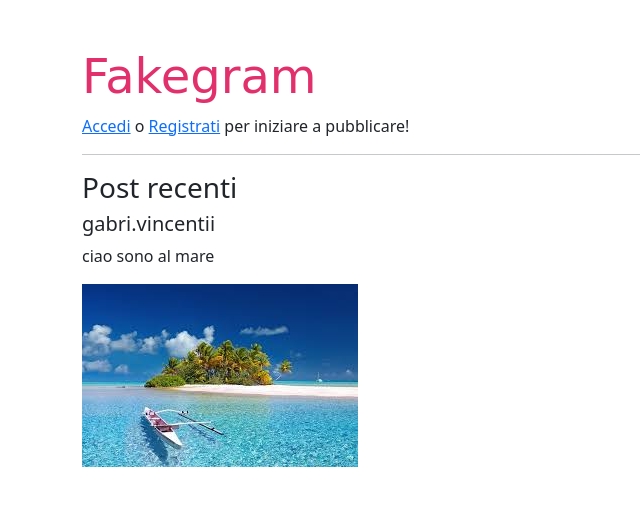
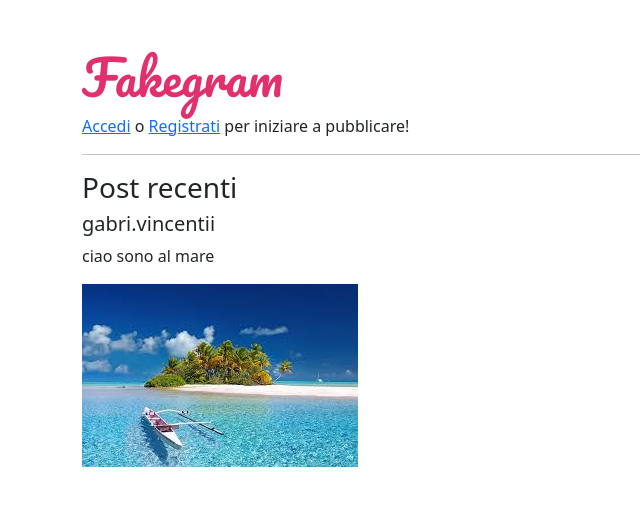
Before and after one commit to AlessioLodi/progetto_python_social, a Flask app: page / in a window 1280 px wide. Shown: the top 506 px of the page, without its empty margins (0-640 px from the left). Run offline with Flask 3, Linux system fonts and the light colour scheme.

Commit message:
ho finito home.html

```diff
--- a/templates/home.html
+++ b/templates/home.html
@@ -5,6 +5,7 @@
     <meta name="viewport" content="width=device-width, initial-scale=1.0">
     <title>Homepage - Fakegram</title>
     <link rel="stylesheet" href="https://cdn.jsdelivr.net/npm/bootstrap@5.3.0/dist/css/bootstrap.min.css">
+    <link rel="stylesheet" href="https://fonts.googleapis.com/css2?family=Pacifico&display=swap">
     <style>
         h2 {
             font-family: 'Pacifico', cursive;
```
